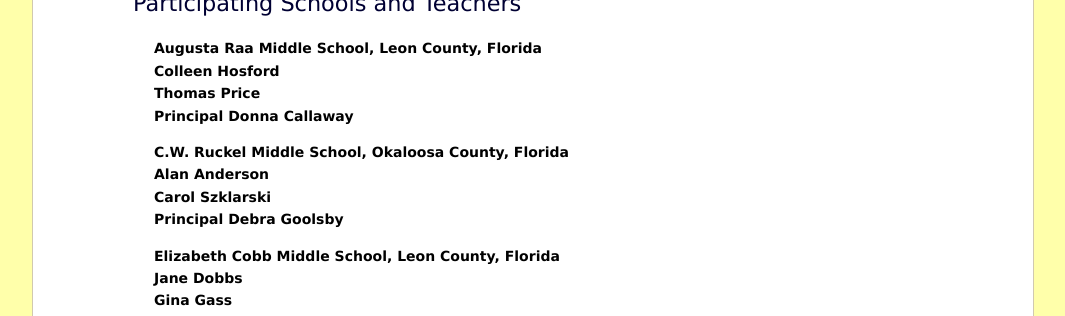
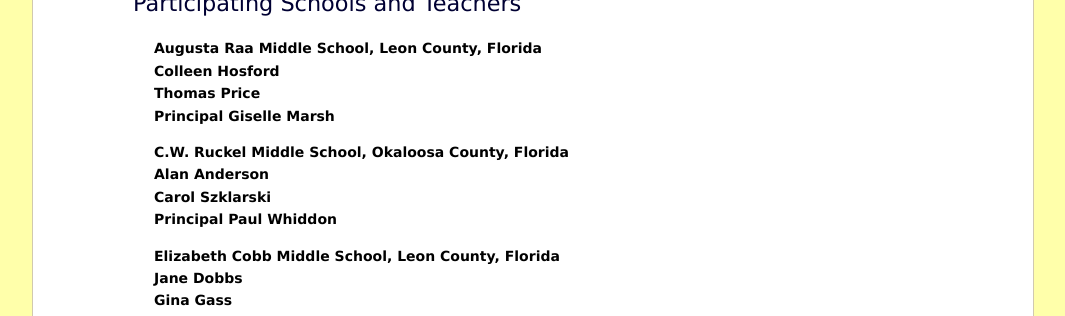
Before and after one commit to cala-fsu/cala-fsu.github.com, a Jekyll site: the page built from ies/research_team/index.html, in a window 1280 px wide and 900 px high, scrolled down 1025 px. Shown: the part 152-468 px from the top of the window, without its empty margins (107-1172 px from the left). Built offline with Jekyll 4.4.1, drawn with Linux system fonts in a browser that asks for light colours.

Commit message:
Change names of principals on Research Team
change names on research team

```diff
--- a/ies/research_team/index.html
+++ b/ies/research_team/index.html
@@ -69,13 +69,13 @@
               <p><strong>Augusta Raa Middle School, Leon County, Florida</strong></p>
               <p><strong>Colleen Hosford</strong></p>
               <p><strong>Thomas Price</strong></p>
-              <p><strong>Principal Donna Callaway</strong></p>
+              <p><strong>Principal Giselle Marsh</strong></p>
           </li>
           <li>
               <p><strong>C.W. Ruckel Middle School, Okaloosa County, Florida</strong></p>
               <p><strong>Alan Anderson</strong></p>
               <p><strong>Carol Szklarski</strong></p>
-              <p><strong>Principal Debra Goolsby</strong></p>
+              <p><strong>Principal Paul Whiddon</strong></p>
           </li>
           <li>
               <p><strong>Elizabeth Cobb Middle School, Leon County, Florida</strong></p>
```
